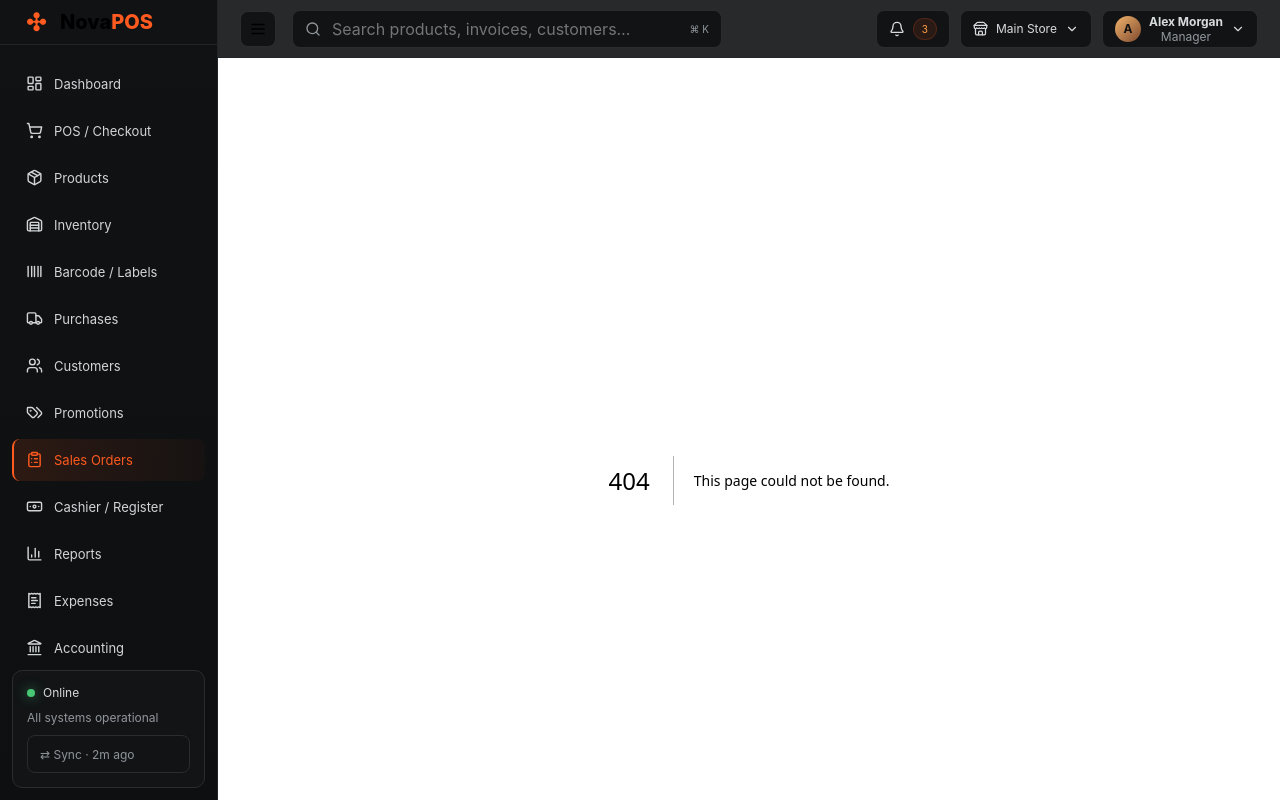
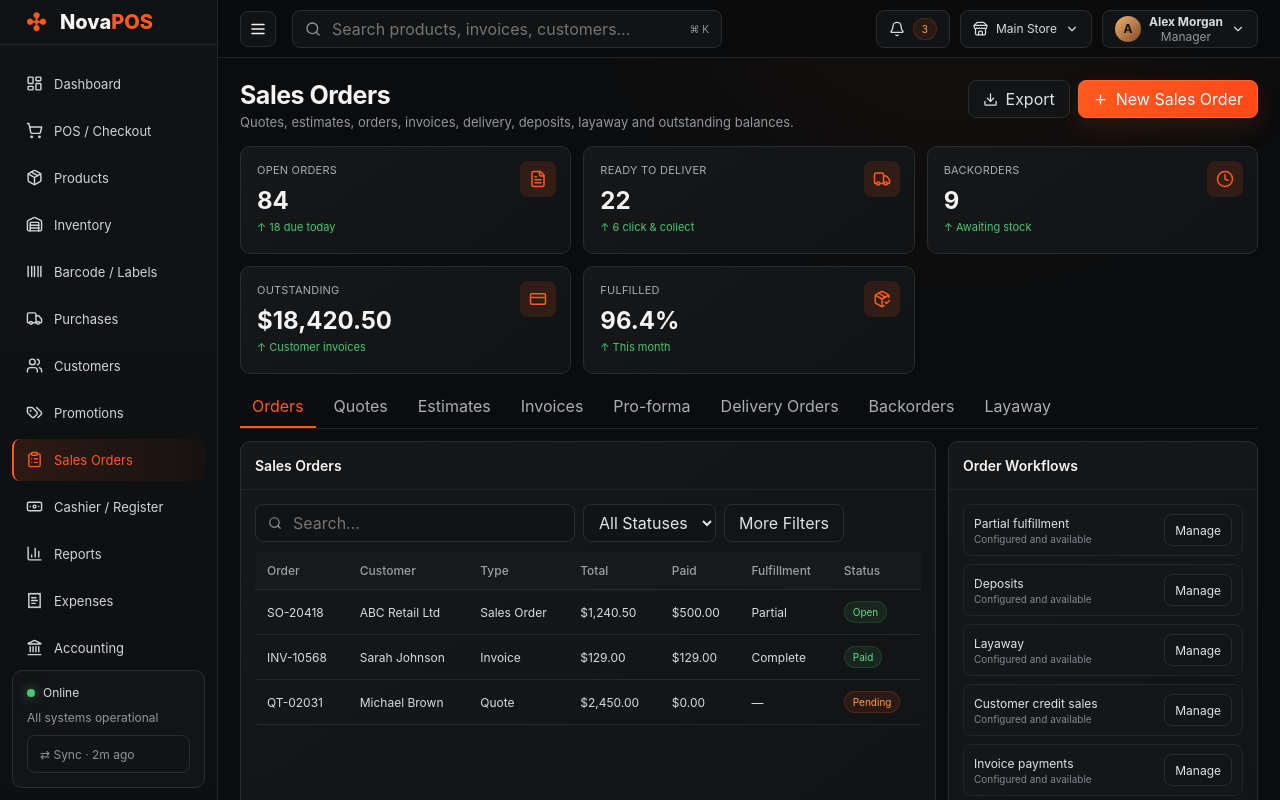
Before and after one commit to heshannamal/web7POS, a Next.js app in the folder frontend/: page /orders in a window 1280 px wide. Before the commit this address had no page. Shown: the top 800 px of the page. Built offline with nearby package versions, Linux system fonts and the light colour scheme.

Commit message:
Add sales orders UI

```diff
--- /dev/null
+++ b/frontend/app/orders/page.tsx
@@ -0,0 +1,9 @@
+import { FeaturePage } from '@/components/feature-page';
+import { FileText, PackageCheck, Clock, CreditCard, Truck } from 'lucide-react';
+export default function Orders(){return <FeaturePage title="Sales Orders" subtitle="Quotes, estimates, orders, invoices, delivery, deposits, layaway and outstanding balances." primaryLabel="New Sales Order" cards={[
+{title:'Open Orders',value:'84',note:'18 due today',icon:FileText},{title:'Ready to Deliver',value:'22',note:'6 click & collect',icon:Truck},{title:'Backorders',value:'9',note:'Awaiting stock',icon:Clock},{title:'Outstanding',value:'$18,420.50',note:'Customer invoices',icon:CreditCard},{title:'Fulfilled',value:'96.4%',note:'This month',icon:PackageCheck}
+]} tabs={['Orders','Quotes','Estimates','Invoices','Pro-forma','Delivery Orders','Backorders','Layaway']} columns={['Order','Customer','Type','Total','Paid','Fulfillment','Status']} rows={[
+{Order:'SO-20418',Customer:'ABC Retail Ltd',Type:'Sales Order',Total:'$1,240.50',Paid:'$500.00',Fulfillment:'Partial',Status:'Open'},
+{Order:'INV-10568',Customer:'Sarah Johnson',Type:'Invoice',Total:'$129.00',Paid:'$129.00',Fulfillment:'Complete',Status:'Paid'},
+{Order:'QT-02031',Customer:'Michael Brown',Type:'Quote',Total:'$2,450.00',Paid:'$0.00',Fulfillment:'—',Status:'Pending'},
+]} sideTitle="Order Workflows" sideItems={['Partial fulfillment','Deposits','Layaway','Customer credit sales','Invoice payments','Delivery management','Outstanding invoice reminders']}/>}
```
